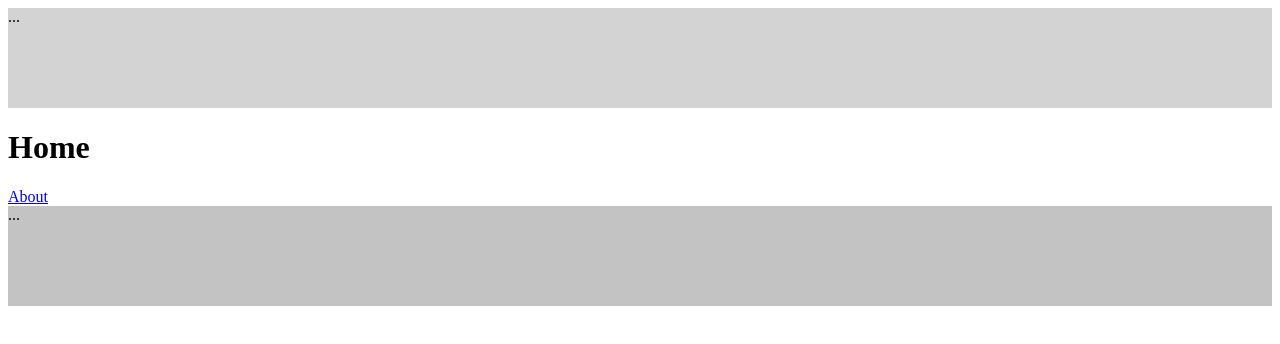
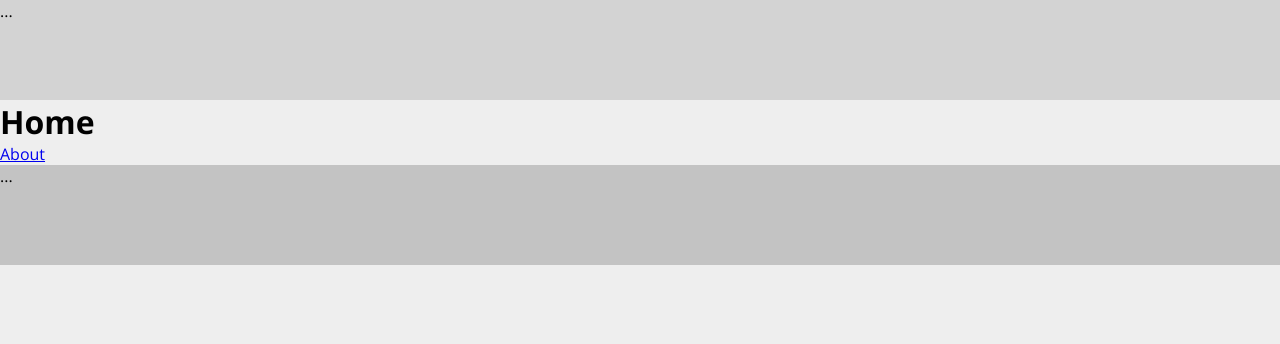
Before and after one commit to Luizfelippepucca/olx, a React (Create React App) app: page / in a window 1280 px wide. Shown: the top 344 px of the page. Built offline with nearby package versions, Linux system fonts and the light colour scheme.

Commit message:
config style app

```diff
--- a/src/App.css
+++ b/src/App.css
@@ -0,0 +1,10 @@
+@import url('https://fonts.googleapis.com/css2?family=Open+Sans:wght@400;700&display=swap');
+*{
+    margin: 0;
+    padding: 0;
+    box-sizing: border-box;
+}
+body{
+    font-family: 'Open Sans','Sans Serif';
+    background-color: #eee;
+}
--- a/src/App.jsx
+++ b/src/App.jsx
@@ -3,6 +3,7 @@
 import  {Template}  from './components/template/mainComponents';
 import Header from './components/partials/header';
 import Footer from './components/partials/footer';
+import "./App.css";
 
 import RoutesApp from './routes';
 
```
